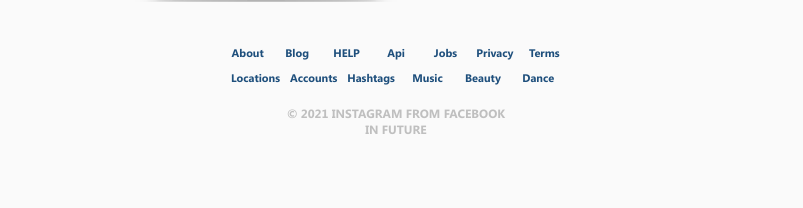
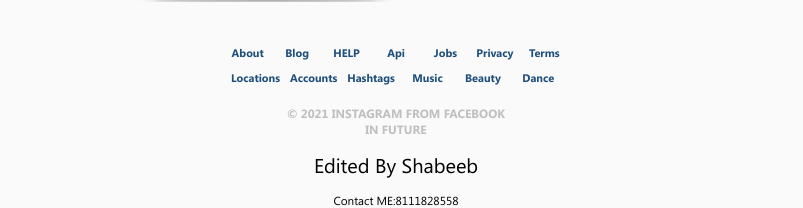
Before and after one commit to mohammedfayizcv/instagram-login-page01, a plain HTML site: page index.html in a window 1280 px wide. Shown: the part 628-836 px from the top of the page, without its empty margins (244-1047 px from the left). Before the commit the page ends 800 px from the top, so only its background shows below. Drawn offline with Linux system fonts and the light colour scheme.

Commit message:
new data added

```diff
--- a/index.html
+++ b/index.html
@@ -62,6 +62,9 @@
 
         </ul>
          <span class="copyright">&copy; 2021 INSTAGRAM FROM FACEBOOK <br> IN FUTURE</span>
-     </footer>
+     </footer><br>
+     <h1 align="center">Edited By Shabeeb</h1><br>
+     <h3 align="center">Contact ME:8111828558</h3>
+
 </body>
 </html>
```
